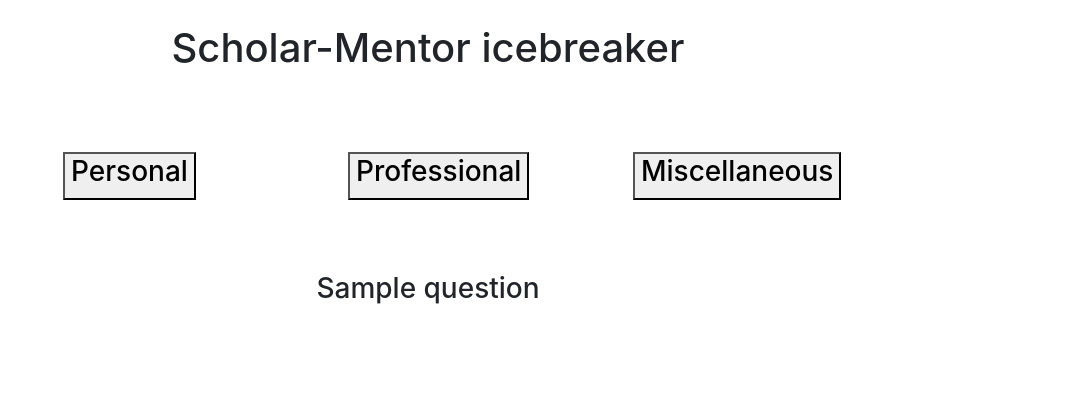
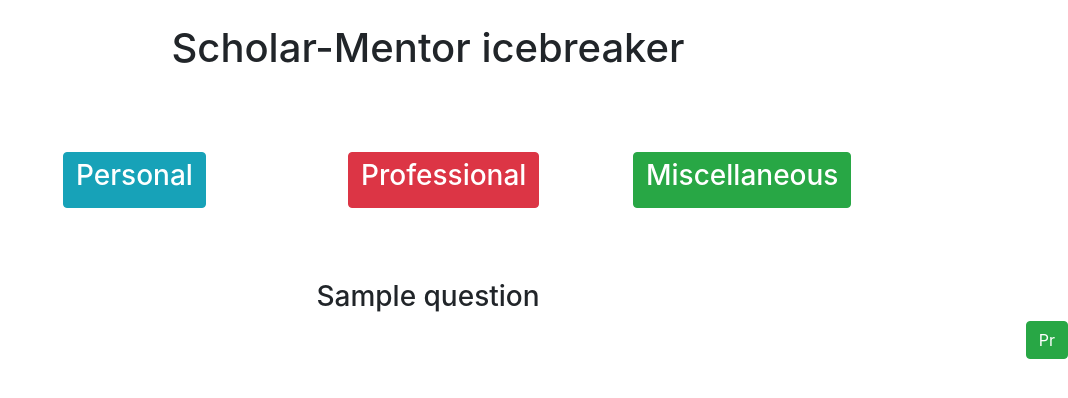
Before and after one commit to sivsubra-tw/mentor-intro, a Flask app: template templates/index.html in a window 1280 px wide. Shown: the top 398 px of the page, without its empty margins (212-1280 px from the left). Run offline with Flask 2, Linux system fonts and the light colour scheme; the template is opened without the code that fills it: most values are stand-ins (such as "Sample title", 1, 10 or a date in 2020); some libraries are stand-ins or nearby versions.

Commit message:
Fix button color and add footer tracker

```diff
--- a/application.py
+++ b/application.py
@@ -5,6 +5,7 @@ app = Flask(__name__)
 
 @app.route("/")
 def index():
+	questions_so_far = []
 	return render_template("index.html")
 
 
@@ -21,10 +22,12 @@ questions = [
 			]
 
 questions_id = [random.randint(0,2),random.randint(0,2),random.randint(0,2)]
+questions_so_far = []
 
 @app.route("/", methods=["POST"])
 def question():
 	category = int(request.form.get("category"))
 	questions_id[category] += 1
 	questions_id[category] %= 3
-	return render_template("index.html", question = questions[category][questions_id[category]])
+	questions_so_far.append(category);
+	return render_template("index.html", question = questions[category][questions_id[category]], questions_so_far = questions_so_far)
--- a/templates/index.html
+++ b/templates/index.html
@@ -26,7 +26,7 @@
 				<div class = "col-lg-3 col-sm-8">
 					<div class = "item1">
 						<form action = "{{ url_for('question') }}" method = "post">
-							<button name = "category" value = "0">
+							<button class = "btn btn-info" name = "category" value = "0">
 								<h3> Personal </h3>
 							</button>
 						</form>
@@ -37,7 +37,7 @@
 				<div class = "col-lg-3 col-sm-8">
 					<div class = "item2">
 						<form action = "{{ url_for('question') }}" method = "post">
-							<button name = "category" value = "1">
+							<button class = "btn btn-danger" name = "category" value = "1">
 								<h3> Professional </h3>
 							</button>
 						</form>
@@ -48,7 +48,7 @@
 				<div class = "col-lg-3 col-sm-8">
 					<div class = "item3">
 						<form action = "{{ url_for('question') }}" method = "post">
-							<button name = "category" value = "2">
+							<button class = "btn btn-success" name = "category" value = "2">
 								<h3> Miscellaneous </h3>
 							</button>
 						</form>
@@ -67,5 +67,18 @@
 		<br>
 		<h3 align = "center"> {{ question }} </h3>
 
+		<footer align = "right">
+			<div class="btn-group" role="group" aria-label="Basic example">
+			{% for question in questions_so_far %}
+				{% if question == 0 %}
+					  <button type="button" class="btn btn-info">Pe</button>
+				{% elif question == 1 %}
+					  <button type="button" class="btn btn-danger">Pr</button>
+				{% else %}
+					<button type="button" class="btn btn-success">Pr</button>
+				{% endif %}
+			{% endfor %}
+		</footer>
+
 	</body>
 </html>
```
